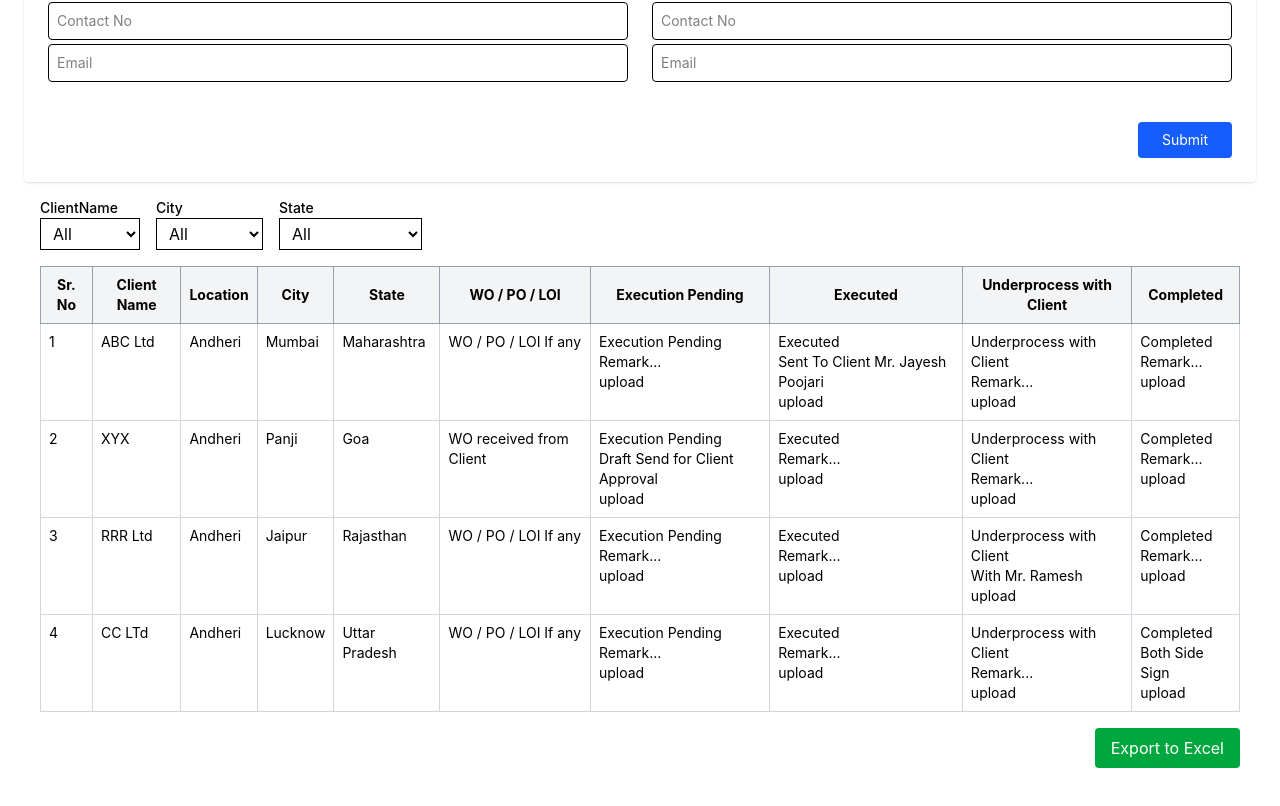
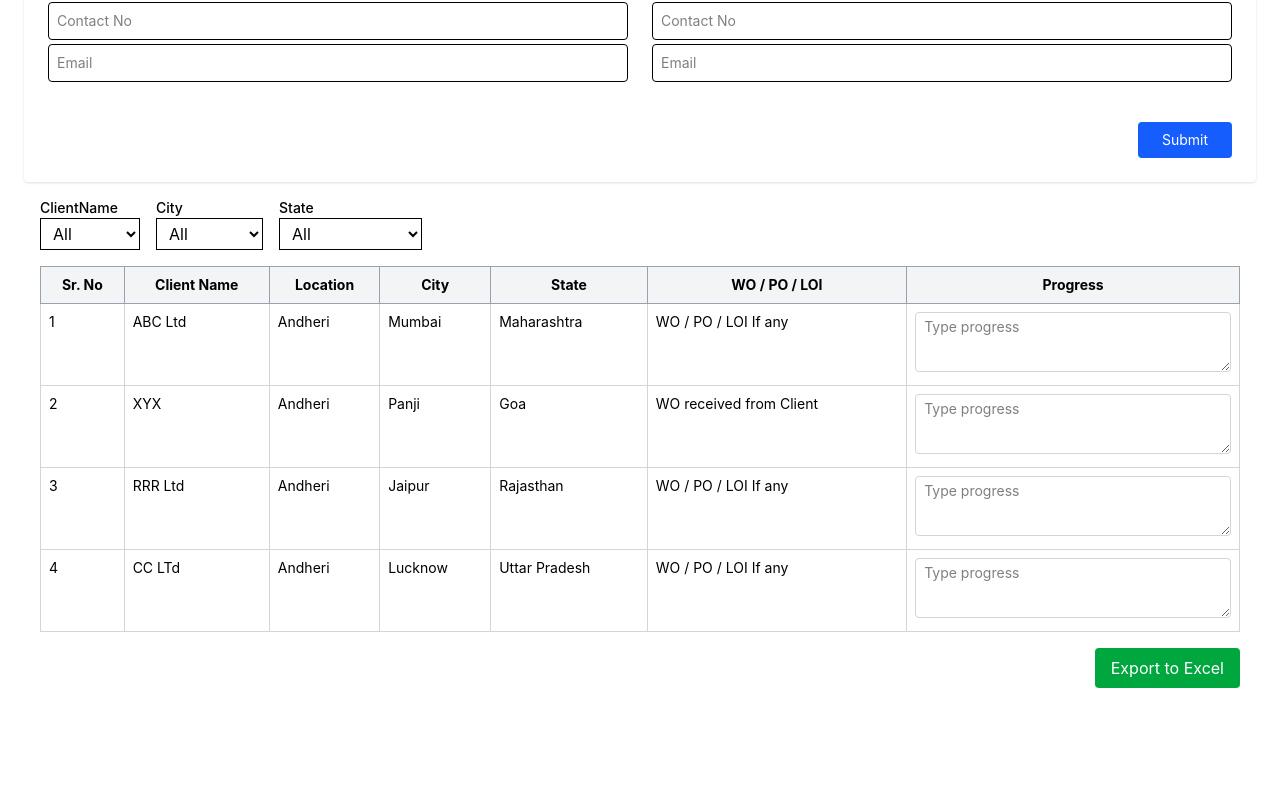
Before and after one commit to Kavyashree-BK/ismart-agreement, a React (Vite) app: page / in a window 1280 px wide. Shown: the part 1092-1898 px from the top of the page. After the commit the page ends 1820 px from the top, so only its background shows below. Built offline with nearby package versions, Linux system fonts and the light colour scheme.

Commit message:
agreement table chnages done

```diff
--- a/src/forms/AgreementTable.jsx
+++ b/src/forms/AgreementTable.jsx
@@ -8,8 +8,7 @@ import {
 import * as XLSX from "xlsx";
 
 const AgreementTable = () => {
-  const rawData = useMemo(
-    () => [
+  const [data, setData] = useState([
     {
       srNo: 1,
       clientName: "ABC Ltd",
@@ -17,11 +16,7 @@ const AgreementTable = () => {
       city: "Mumbai",
       state: "Maharashtra",
       wo: "WO / PO / LOI If any",
-        executionPending: "Remark...",
-        executed: "Sent To Client Mr. Jayesh Poojari",
-        underProcess: "",
-        completed: "",
-        uploads: ["upload", "upload", "upload", "upload"],
+      progress: "",
     },
     {
       srNo: 2,
@@ -30,11 +25,7 @@ const AgreementTable = () => {
       city: "Panji",
       state: "Goa",
       wo: "WO received from Client",
-        executionPending: "Draft Send for Client Approval",
-        executed: "",
-        underProcess: "",
-        completed: "",
-        uploads: ["upload", "upload", "upload", "upload"],
+      progress: "",
     },
     {
       srNo: 3,
@@ -43,11 +34,7 @@ const AgreementTable = () => {
       city: "Jaipur",
       state: "Rajasthan",
       wo: "WO / PO / LOI If any",
-        executionPending: "",
-        executed: "",
-        underProcess: "With Mr. Ramesh",
-        completed: "",
-        uploads: ["upload", "upload", "upload", "upload"],
+      progress: "",
     },
     {
       srNo: 4,
@@ -56,18 +43,19 @@ const AgreementTable = () => {
       city: "Lucknow",
       state: "Uttar Pradesh",
       wo: "WO / PO / LOI If any",
-        executionPending: "",
-        executed: "",
-        underProcess: "",
-        completed: "Both Side Sign",
-        uploads: ["upload", "upload", "upload", "upload"],
+      progress: "",
     },
-    ],
-    []
-  );
+  ]);
 
-  const [data, setData] = useState(rawData);
   const [columnFilters, setColumnFilters] = useState([]);
+
+  const handleProgressChange = (rowIndex, value) => {
+    setData((prevData) => {
+      const newData = [...prevData];
+      newData[rowIndex] = { ...newData[rowIndex], progress: value };
+      return newData;
+    });
+  };
 
   const columns = useMemo(
     () => [
@@ -100,47 +88,15 @@ const AgreementTable = () => {
         accessorKey: "wo",
       },
       {
-        header: "Execution Pending",
-        accessorKey: "executionPending",
+        header: "Progress",
+        accessorKey: "progress",
         cell: ({ row }) => (
-          <div>
-            <div>Execution Pending</div>
-            <div>{row.original.executionPending || "Remark..."}</div>
-            <div>{row.original.uploads[0]}</div>
-          </div>
-        ),
-      },
-      {
-        header: "Executed",
-        accessorKey: "executed",
-        cell: ({ row }) => (
-          <div>
-            <div>Executed</div>
-            <div>{row.original.executed || "Remark..."}</div>
-            <div>{row.original.uploads[1]}</div>
-          </div>
-        ),
-      },
-      {
-        header: "Underprocess with Client",
-        accessorKey: "underProcess",
-        cell: ({ row }) => (
-          <div>
-            <div>Underprocess with Client</div>
-            <div>{row.original.underProcess || "Remark..."}</div>
-            <div>{row.original.uploads[2]}</div>
-          </div>
-        ),
-      },
-      {
-        header: "Completed",
-        accessorKey: "completed",
-        cell: ({ row }) => (
-          <div>
-            <div>Completed</div>
-            <div>{row.original.completed || "Remark..."}</div>
-            <div>{row.original.uploads[3]}</div>
-          </div>
+          <textarea
+            className="w-full border border-gray-300 px-2 py-1 rounded resize-y min-h-[60px] focus:outline-none focus:ring-2 focus:ring-blue-400"
+            value={row.original.progress}
+            onChange={(e) => handleProgressChange(row.index, e.target.value)}
+            placeholder="Type progress"
+          />
         ),
       },
     ],
@@ -166,10 +122,7 @@ const AgreementTable = () => {
       City: row.city,
       State: row.state,
       "WO / PO / LOI": row.wo,
-      "Execution Pending": row.executionPending,
-      Executed: row.executed,
-      "Underprocess with Client": row.underProcess,
-      Completed: row.completed,
+      Progress: row.progress,
     }));
 
     const worksheet = XLSX.utils.json_to_sheet(exportData);
@@ -177,6 +130,7 @@ const AgreementTable = () => {
     XLSX.utils.book_append_sheet(workbook, worksheet, "Agreements");
     XLSX.writeFile(workbook, "Agreement_Status.xlsx");
   };
+
   return (
     <div className="p-4">
       <div className="flex gap-4 mb-4">
@@ -246,7 +200,6 @@ const AgreementTable = () => {
       </div>
     </div>
   );
-
 };
 
 export default AgreementTable;
```
Lines whose indentation alone changed are shown as unchanged.
